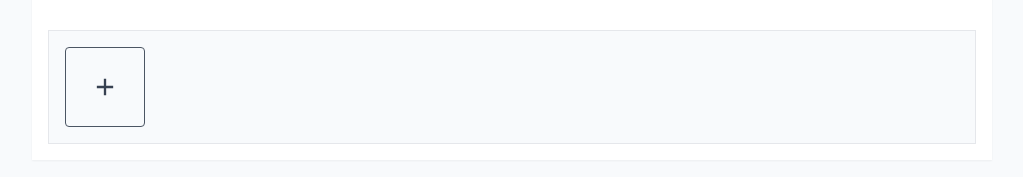
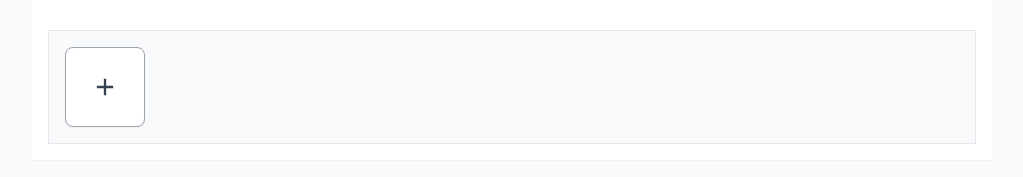
Before and after one commit to atlars/tier-list, a Nuxt app: page / in a window 1280 px wide. Shown: the part 182-359 px from the top of the page, without its empty margins (128-1151 px from the left). Built offline with nearby package versions, Linux system fonts and the light colour scheme.

Commit message:
ref: change add button style

```diff
--- a/src/pages/index.vue
+++ b/src/pages/index.vue
@@ -117,7 +117,7 @@ function closeActiveDialog() {
 
         <template #footer>
           <div
-            class="marker group box-border flex h-20 w-20 cursor-pointer items-center justify-center rounded border-[1px] border-gray-600 transition-transform hover:border-[2px] hover:border-gray-800"
+            class="marker group flex h-20 w-20 cursor-pointer items-center justify-center rounded-lg border border-gray-400 bg-white shadow-sm transition-all hover:bg-gray-100"
             @click="addTierElement"
           >
             <svg
@@ -132,8 +132,6 @@ function closeActiveDialog() {
       </draggable>
     </div>
 
-    <RenderedTierList :list="list" />
-
     <!-- Dialogs -->
     <div>
       <DialogWrapper />
```
